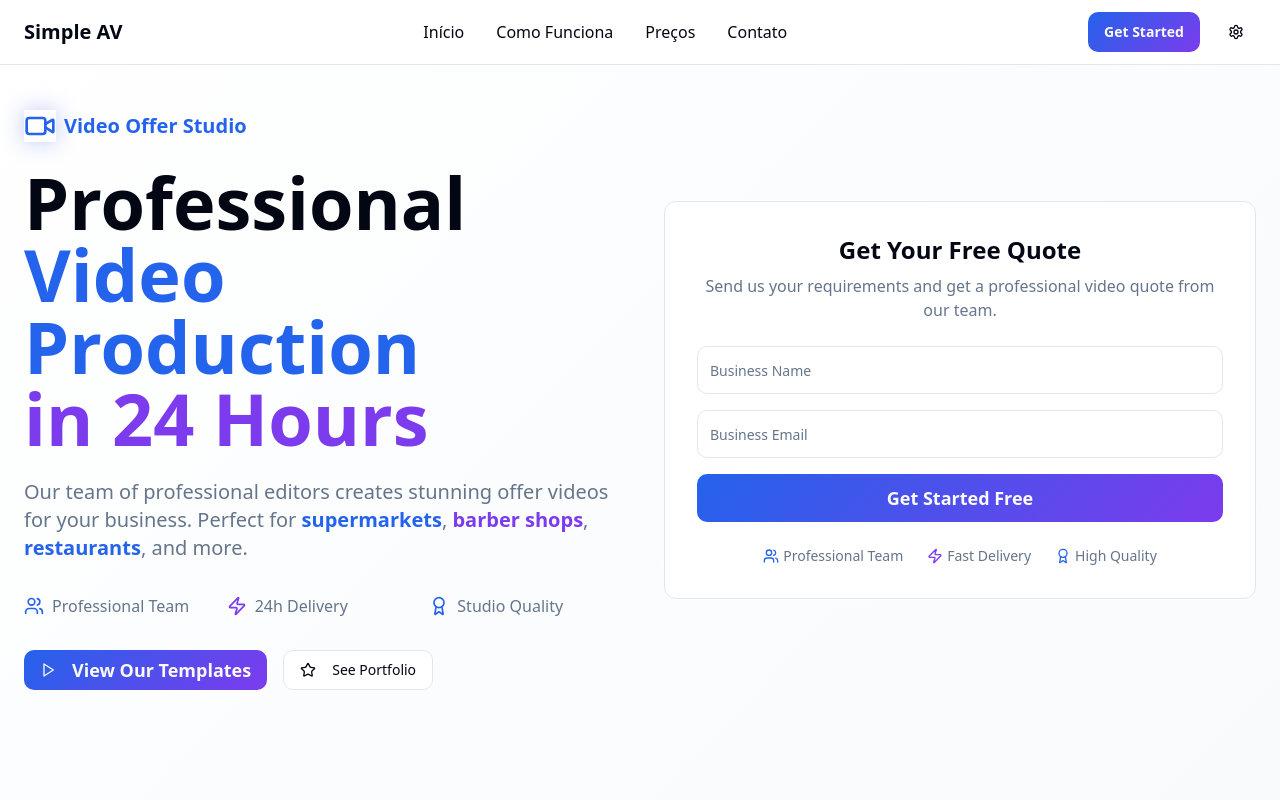
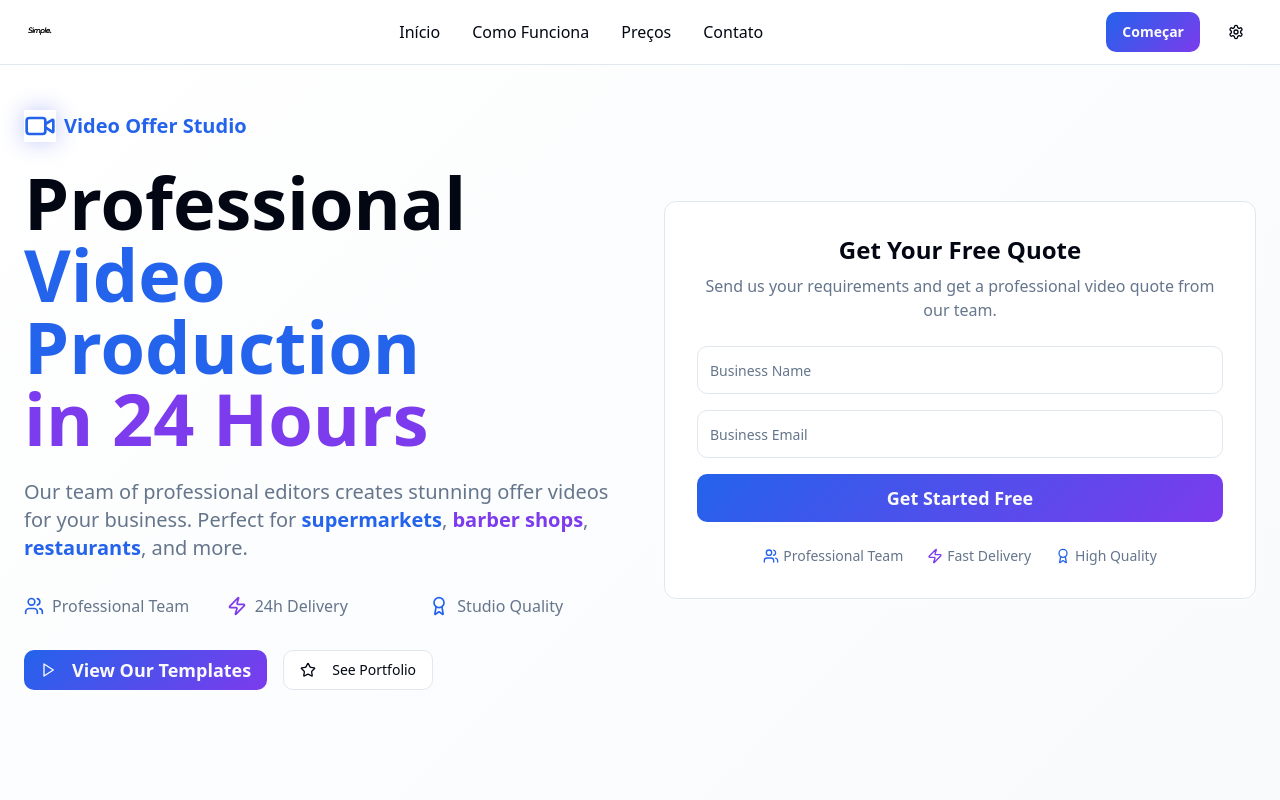
Before and after one commit to DaviTiola/video-offer-studio, a React (Vite) app: page / in a window 1280 px wide. Shown: the top 800 px of the page. Built offline with nearby package versions, Linux system fonts and the light colour scheme.

Commit message:
Add logo to navigation
Add the provided white and black logo versions to the navigation component.

```diff
--- a/src/components/ModernNavigation.tsx
+++ b/src/components/ModernNavigation.tsx
@@ -61,9 +61,11 @@ const ModernNavigation = () => {
         <div className="flex items-center justify-between h-16">
           {/* Logo */}
           <div className="flex items-center gap-3">
-            <span className="text-xl font-bold text-foreground">
-              Simple AV
-            </span>
+            <img
+              src="/lovable-uploads/13698fcd-2025-4cf3-a624-7b32e3193f72.png"
+              alt="Simple"
+              className="h-8 w-auto"
+            />
           </div>
 
           {/* Desktop Navigation */}
@@ -82,7 +84,7 @@ const ModernNavigation = () => {
           {/* Desktop CTA */}
           <div className="hidden md:flex items-center gap-4">
             <Button variant="cta" onClick={handleGetStarted}>
-              Get Started
+              Começar
             </Button>
             <Button
               variant="ghost"
@@ -116,7 +118,7 @@ const ModernNavigation = () => {
                 </button>
               ))}
               <Button variant="cta" className="mt-4" onClick={handleGetStarted}>
-                Get Started
+                Começar
               </Button>
               <Button
                 variant="ghost"
```
Also changed, not shown: public/lovable-uploads/13698fcd-2025-4cf3-a624-7b32e3193f72.png (added).
